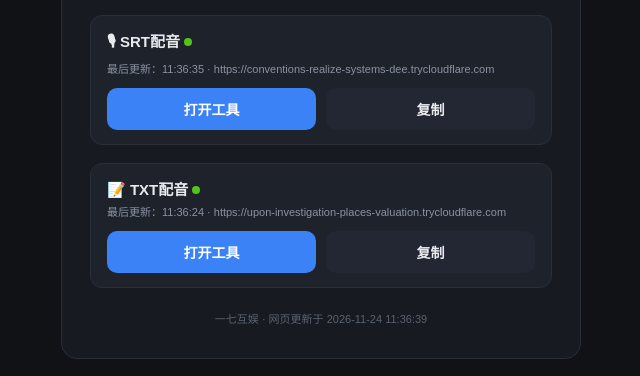
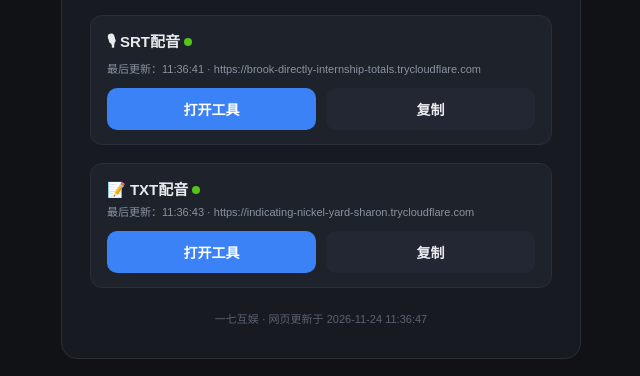
Before and after one commit to chenyazi659-ctrl/srttts-links, a plain HTML site: page index.html in a window 1280 px wide. Shown: the part 317-693 px from the top of the page, 319-959 px from the left. Drawn offline with Linux system fonts and the light colour scheme.

Commit message:
auto-update index.html

```diff
--- a/index.html
+++ b/index.html
@@ -34,21 +34,21 @@
   <div class="hint">📌 两个工具都用浏览器打开。<br/>网址每隔一段时间会自动更换，本页始终显示最新可用地址，<b>永远不用重新找我要</b>。</div>
   <div class="tool">
     <div class="name">🎙 SRT配音 <span class="status"></span></div>
-    <div class="meta">最后更新：11:36:35 · https://conventions-realize-systems-dee.trycloudflare.com</div>
+    <div class="meta">最后更新：11:36:41 · https://brook-directly-internship-totals.trycloudflare.com</div>
     <div class="btns">
-      <a class="btn open" href="https://conventions-realize-systems-dee.trycloudflare.com" target="_blank" rel="noopener">打开工具</a>
-      <button class="btn copy" onclick="copyUrl(this,'https://conventions-realize-systems-dee.trycloudflare.com')">复制</button>
+      <a class="btn open" href="https://brook-directly-internship-totals.trycloudflare.com" target="_blank" rel="noopener">打开工具</a>
+      <button class="btn copy" onclick="copyUrl(this,'https://brook-directly-internship-totals.trycloudflare.com')">复制</button>
     </div>
   </div>
   <div class="tool">
     <div class="name">📝 TXT配音 <span class="status"></span></div>
-    <div class="meta">最后更新：11:36:24 · https://upon-investigation-places-valuation.trycloudflare.com</div>
+    <div class="meta">最后更新：11:36:43 · https://indicating-nickel-yard-sharon.trycloudflare.com</div>
     <div class="btns">
-      <a class="btn open" href="https://upon-investigation-places-valuation.trycloudflare.com" target="_blank" rel="noopener">打开工具</a>
-      <button class="btn copy" onclick="copyUrl(this,'https://upon-investigation-places-valuation.trycloudflare.com')">复制</button>
+      <a class="btn open" href="https://indicating-nickel-yard-sharon.trycloudflare.com" target="_blank" rel="noopener">打开工具</a>
+      <button class="btn copy" onclick="copyUrl(this,'https://indicating-nickel-yard-sharon.trycloudflare.com')">复制</button>
     </div>
   </div>
-  <div class="foot">一七互娱 · 网页更新于 2026-11-24 11:36:39</div>
+  <div class="foot">一七互娱 · 网页更新于 2026-11-24 11:36:47</div>
 </div>
 <script>
 function copyUrl(btn, url){
```
